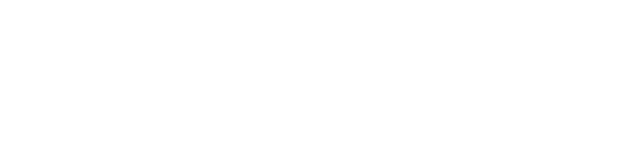
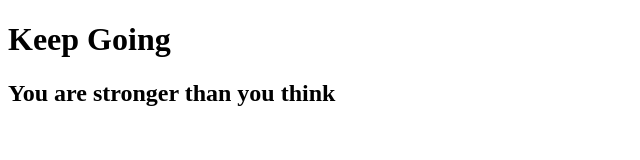
Before and after one commit to Saurav-Khanal/Motivation-Quote-Generator, a plain HTML site: page index.html in a window 1280 px wide. Shown: the whole page, without its empty margins (0-640 px from the left). Drawn offline with Linux system fonts and the light colour scheme.

Commit message:
add the text area div

```diff
--- a/index.html
+++ b/index.html
@@ -6,6 +6,11 @@
     <title>Document</title>
 </head>
 <body>
-
+    <div class="container">
+        <div class="text-area">
+            <h1>Keep Going</h1>
+            <h2>You are stronger than you think</h2>
+        </div>
+    </div>
 </body>
 </html>
```
